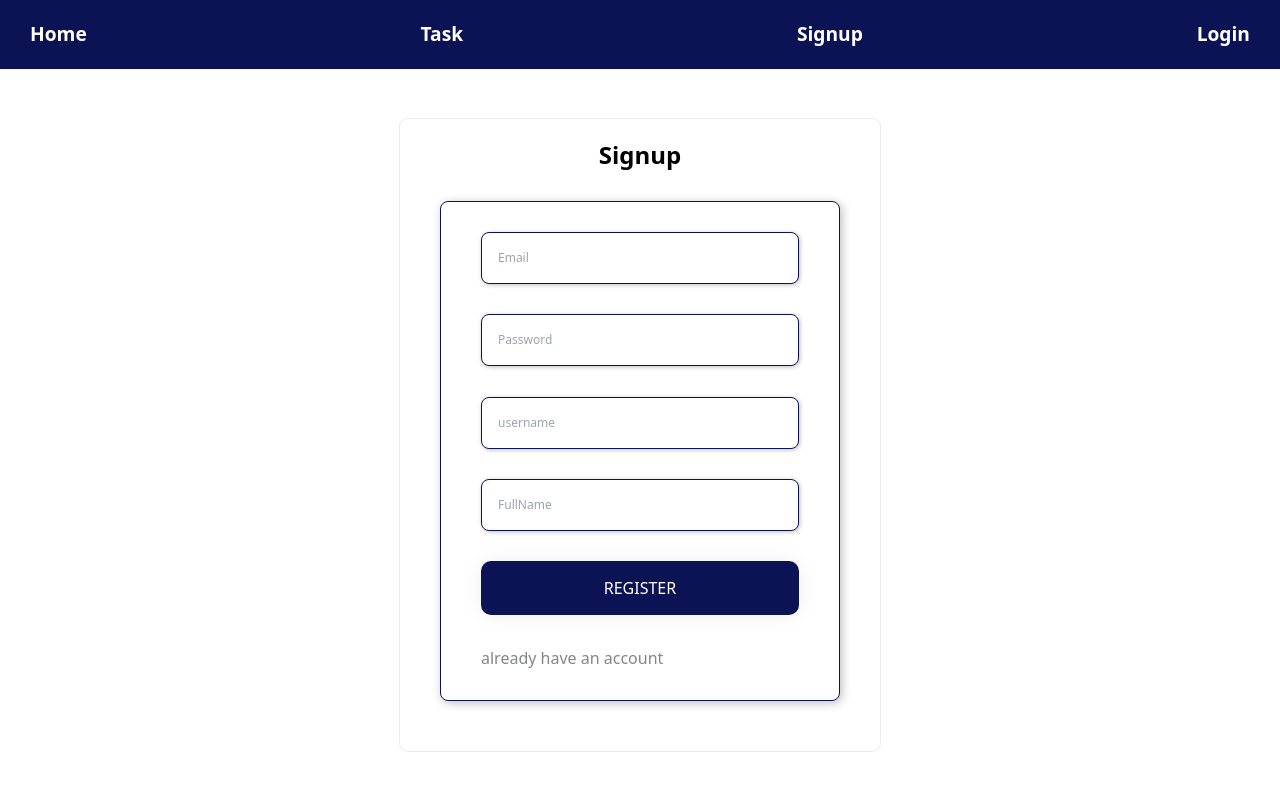
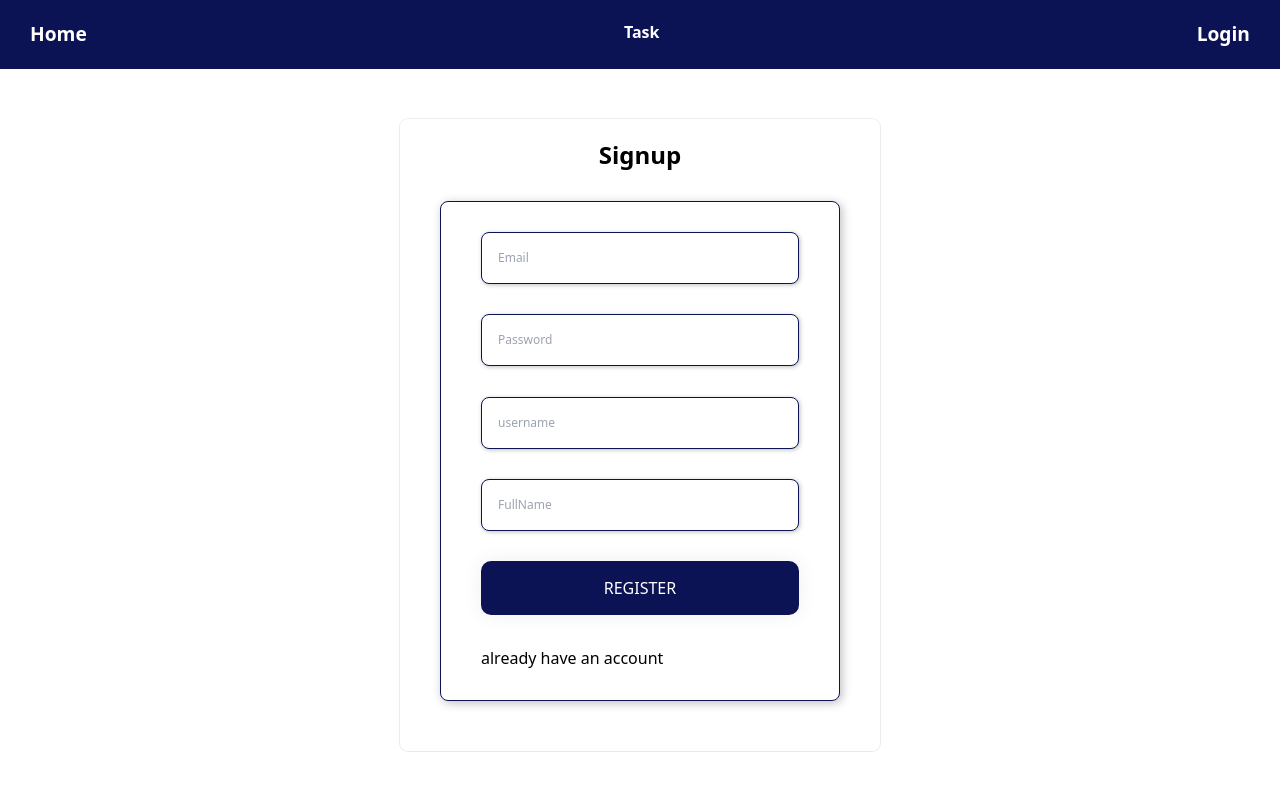
Before and after one commit to mohdadil12345/Task_Management_, a React (Create React App) app in the folder task_frontend/: page /signup in a window 1280 px wide. Shown: the top 786 px of the page. Built offline with nearby package versions, Linux system fonts and the light colour scheme.

Commit message:
login and logout

```diff
--- a/task_frontend/src/Components/Login_Form.jsx
+++ b/task_frontend/src/Components/Login_Form.jsx
@@ -19,7 +19,7 @@ const LoginForm = () => {
     const userData = { email, password };
     dispatch(signinUser(userData,))
     console.log(userData)
-    return
+    nav("/task")
   };
   const tosignup=()=>{
     nav("/signup")
@@ -46,7 +46,7 @@ const LoginForm = () => {
             onChange={(e) => setPassword(e.target.value)}
           />
           <button className="signup_btn" onClick={handleLogin}>Login</button>
-          <span onClick={tosignup} className="text-[#83858B]" >New user Signup</span>
+          <span onClick={tosignup} className="text-[#030710] cursor-pointer" >New user Signup</span>
         </div>
       </div>
   );
--- a/task_frontend/src/Components/Navbar.jsx
+++ b/task_frontend/src/Components/Navbar.jsx
@@ -1,16 +1,38 @@
-import React from 'react'
-import { Link } from 'react-router-dom'
+import React, { useEffect, useState } from 'react';
+import { Link, useNavigate } from 'react-router-dom';
 
 function Navbar() {
+  const [access, setAccess] = useState(localStorage.getItem("logintoken"));
+  const navigate = useNavigate();
+
+  useEffect(() => {
+    setAccess(localStorage.getItem("logintoken"));
+  }, []);
+  const handleTaskClick = () => {
+    if (access) {
+      navigate("/task");
+    } else {
+      navigate("/login");
+    }
+  };
+
+  const logout = () => {
+    localStorage.removeItem("logintoken");
+    setAccess(null);
+    navigate("/");
+  };
+
   return (
     <div className="navbar">
-    <Link to={"/"}>Home</Link>
-   <Link to={"/task"}>Task</Link>
-   <Link to={"/signup"}>Signup</Link>
-   <Link to={"/login"}>Login</Link>
-
-  </div>
-  )
+      <Link to={"/"}>Home</Link>
+      <span className='text-white font-bold' onClick={handleTaskClick}>Task</span>
+      {access ? (
+        <span className='text-white' onClick={logout}>Logout</span>
+      ) : (
+        <Link to={"/login"}>Login</Link>
+      )}
+    </div>
+  );
 }
 
-export default Navbar
+export default Navbar;
--- a/task_frontend/src/Components/Signup_Form.jsx
+++ b/task_frontend/src/Components/Signup_Form.jsx
@@ -50,7 +50,7 @@ const SignupForm = () => {
           onChange={(e) => setFullName(e.target.value)}
         />
           <button className="signup_btn" onClick={handleSignup}>Register</button>
-          <span  onClick={tologin} className="text-[#83858B] cursor-pointer">
+          <span  onClick={tologin} className="cursor-pointer">
             already have an account
           </span>
         </div>
--- a/task_frontend/src/Components/Task.jsx
+++ b/task_frontend/src/Components/Task.jsx
@@ -30,6 +30,9 @@ const Task = () => {
   const submitTaskData = () => {
     dispatch(addtask(taskData));
     console.log(taskData);
+
+
+
     settaskData({
       title: "",
       description: "",
```
Also changed, not shown: task_frontend/src/Redux/Task_Redux/action.js (+9 -9 lines).
